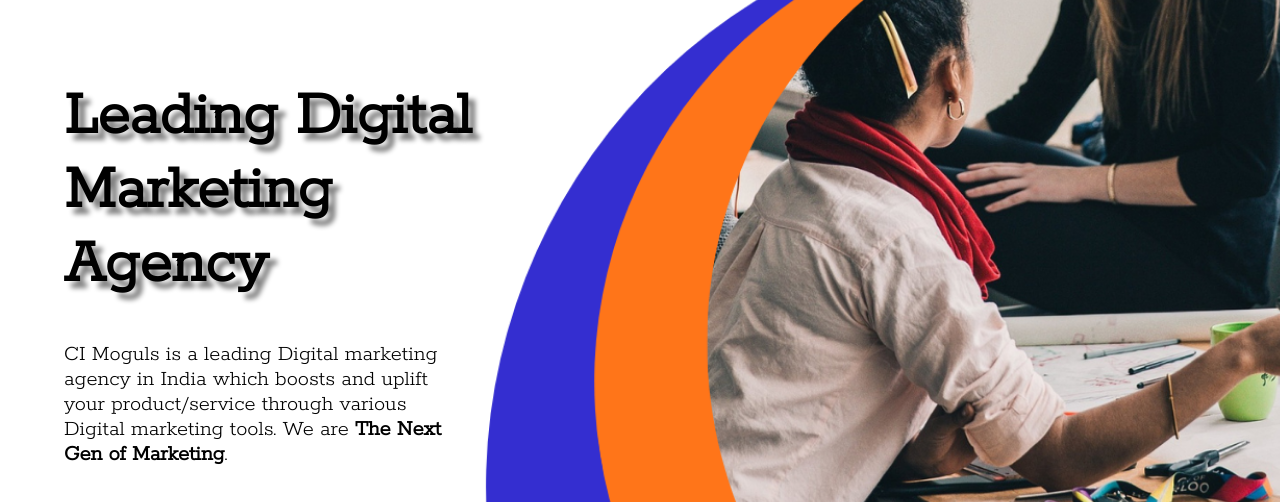
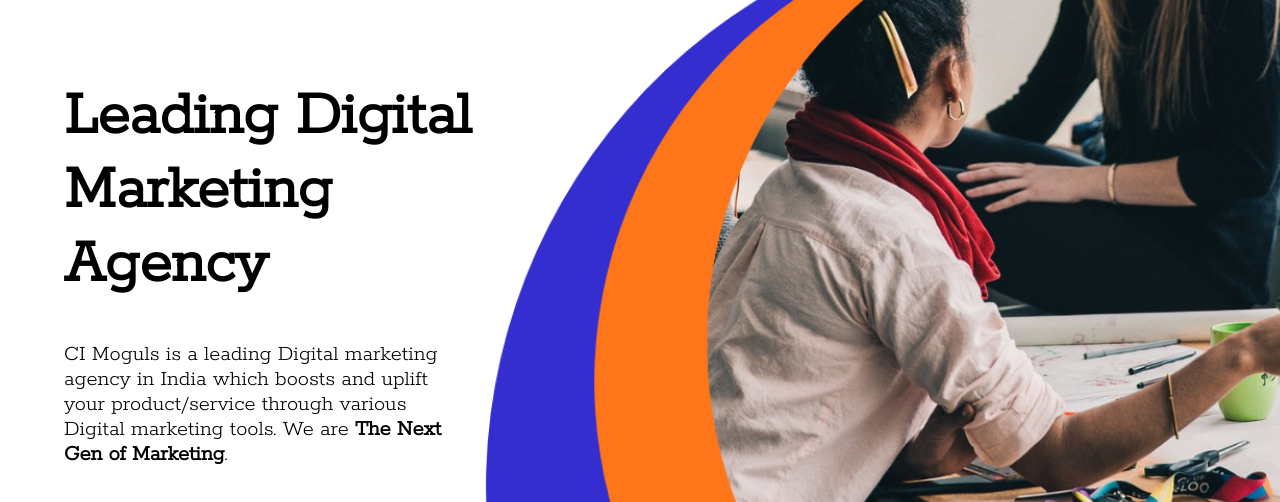
Before and after one commit to navneetthakor/dma, a PHP site: page /html/index.html in a window 1280 px wide. Shown: the part 80-582 px from the top of the page. Run offline with PHP 8.4, Linux system fonts and the light colour scheme.

Commit message:
text shadow of h1 s1 removed

```diff
--- a/css/headerfooter.css
+++ b/css/headerfooter.css
@@ -162,7 +162,7 @@ footer{
 /* utility classes  */
 .hprimary{
     font-size: 2.7rem;
-    text-shadow: 7px 7px 5px grey;
+    /* text-shadow: 7px 7px 5px grey; */
     font-weight: bolder;
 
 }
--- a/css/index.css
+++ b/css/index.css
@@ -685,7 +685,7 @@ footer{
 /* utility classes  */
 .hprimary{
     font-size: 2.7rem;
-    text-shadow: 7px 7px 5px grey;
+    /* text-shadow: 7px 7px 5px grey; */
     font-weight: bolder;
 
 }
```
